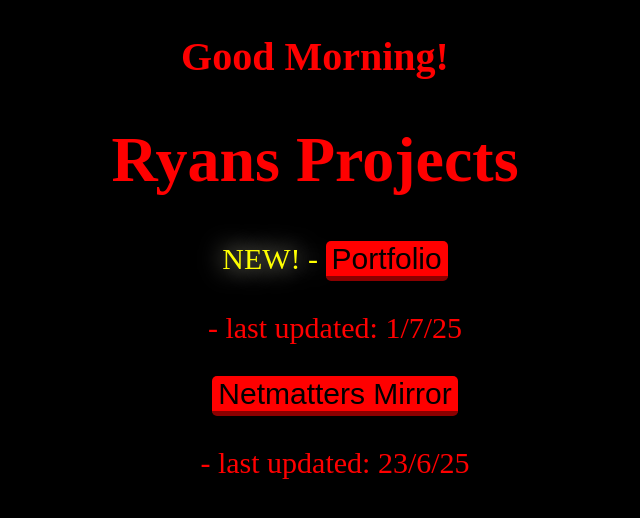
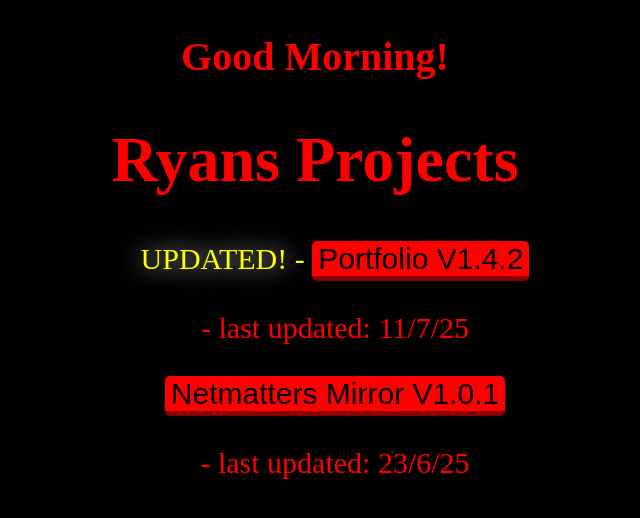
Before and after one commit to Requiem2803/requeim2803.github.io, a PHP site: page / in a window 1280 px wide. Shown: the top 518 px of the page, without its empty margins (325-965 px from the left). Run offline with PHP 8.4, Linux system fonts and the light colour scheme.

Commit message:
Portfolio V1.4.2

```diff
--- a/Portfolio/code-project1.html
+++ b/Portfolio/code-project1.html
@@ -19,7 +19,8 @@
         Initally it fades in a page from blank however this script truly shines when used on a link. It uses "preventDefault" to stop the link from working, stores the location of that link as a variable,<br>
         fades out the screen and then calls the link variable to transfer pages after the fadeout is completed.<br>
         By storing the link as a variable it allows the script to run regardless of the link being used, as long as it is assinged the correct class in HTML.<br>
-        Finally, by hiding the original content and stopping the link using JavaScript instead of generating it within JavaScript it ensures the website still functions even in browsers where JavaScript is not available.</p>
+        Finally, by hiding the original content and stopping the link using JavaScript instead of generating it within JavaScript it ensures the website still functions even in browsers where JavaScript is not available.<br>
+        I feel like this brings a sense of unison to all the different pages. Creating the illusion that you never left the original page.</p>
     <pre style="margin-left: 5vw;"><code style="text-wrap: auto; width: 80vw;" class="language-javascript">
         // hides the main display whilst ensuring the page is still useable without javascript.
         $("main, header").css("display","none");
--- a/index.html
+++ b/index.html
@@ -14,8 +14,8 @@
     <script src="js/welcome.js"></script>
 
     <ul>
-        <li class="newest"><button><a href="Portfolio/portfolio-index.html">Portfolio</a></button><p> - last updated: 1/7/25</p></li>
-        <li><button><a href="Netmatters-Mirror/netmatters-index.html">Netmatters Mirror</a></button><p> - last updated: 23/6/25</p></li>
+        <li class="updated"><button><a href="Portfolio/portfolio-index.html">Portfolio V1.4.2</a></button><p> - last updated: 11/7/25</p></li>
+        <li><button><a href="Netmatters-Mirror/netmatters-index.html">Netmatters Mirror V1.0.1</a></button><p> - last updated: 23/6/25</p></li>
     </ul>
 </body>
 </html>
--- a/styles.css
+++ b/styles.css
@@ -59,6 +59,15 @@ a {
   transition: 0.3s;
 }
 
+.updated::before {
+  content: "UPDATED! - ";
+  color: yellow;
+  text-shadow: 0 0 25px lightyellow;
+  border: none;
+  font-size: 30px;
+  transition: 0.3s;
+}
+
 .unavailable::before {
   content: "UNAVAILABLE - ";
   color: red;
--- a/styles.scss
+++ b/styles.scss
@@ -60,6 +60,15 @@ a {
     transition: 0.3s;
 }
 
+.updated::before {
+    content: "UPDATED! - ";
+    color: yellow;
+    text-shadow: 0 0 25px lightyellow;
+    border: none;
+    font-size: 30px;
+    transition: 0.3s;
+}
+
 .unavailable::before {
     content: "UNAVAILABLE - ";
     color: red;
```
Also changed, not shown: Portfolio/js/textEffect.js (+0 -19 lines), 1 other file.
